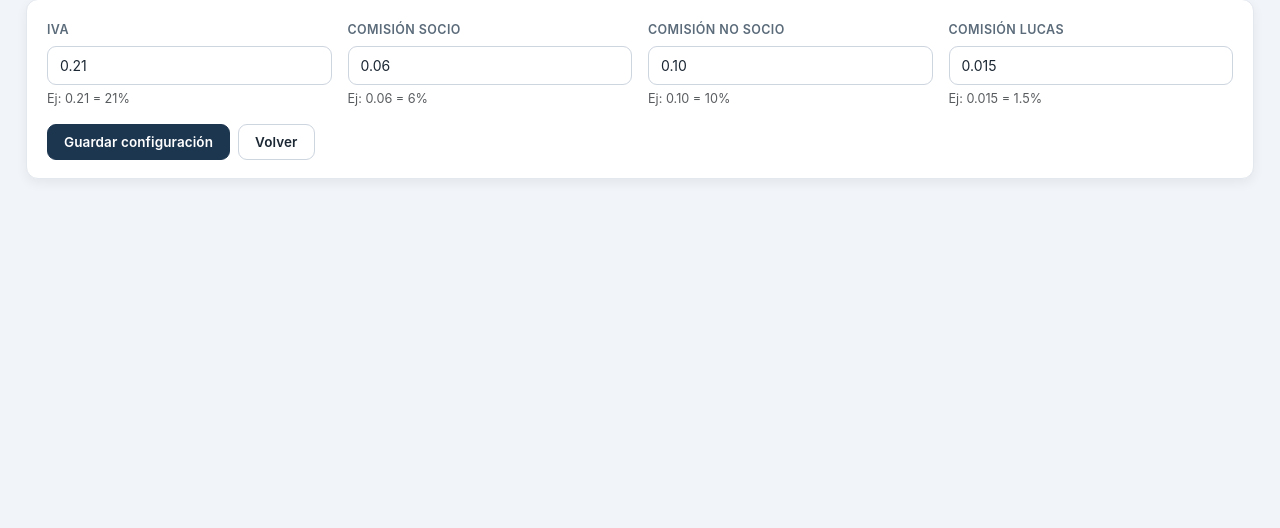
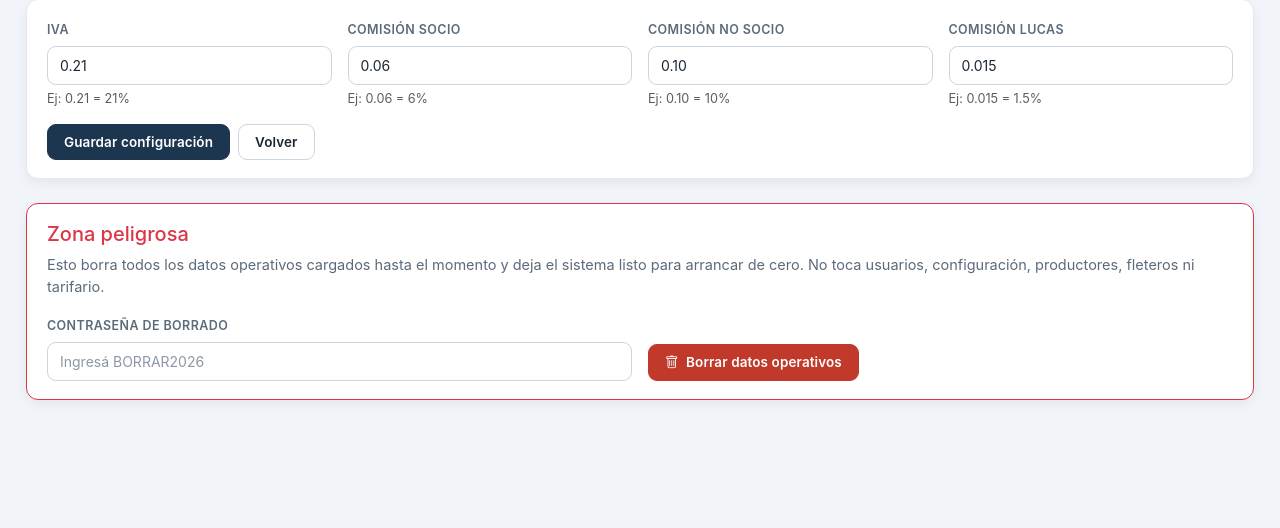
Before and after one commit to Fabiohernang/control-viajes-fusionado-ccc, a Flask app: page /configuracion in a window 1280 px wide. Shown: the part 291-819 px from the top of the page. Run offline with Flask 3, Linux system fonts and the light colour scheme; the visitor is signed in with stand-in values (Sample User, id 1).

Commit message:
Update configuracion.html

```diff
--- a/templates/configuracion.html
+++ b/templates/configuracion.html
@@ -38,4 +38,25 @@
     </form>
   </div>
 </div>
+
+<div class="card border-danger shadow-sm mt-4">
+  <div class="card-body">
+    <h5 class="text-danger mb-2">Zona peligrosa</h5>
+    <p class="text-secondary">Esto borra todos los datos operativos cargados hasta el momento y deja el sistema listo para arrancar de cero. No toca usuarios, configuración, productores, fleteros ni tarifario.</p>
+
+    <form method="post" action="{{ url_for('resetear_datos_operativos') }}" onsubmit="return confirm('¿Seguro que querés borrar todos los datos operativos?');">
+      <div class="row g-3 align-items-end">
+        <div class="col-md-6">
+          <label class="form-label">Contraseña de borrado</label>
+          <input class="form-control" type="password" name="password_reset" placeholder="Ingresá BORRAR2026" required>
+        </div>
+        <div class="col-md-6">
+          <button class="btn btn-danger" type="submit">
+            <i class="bi bi-trash me-1"></i> Borrar datos operativos
+          </button>
+        </div>
+      </div>
+    </form>
+  </div>
+</div>
 {% endblock %}
```
